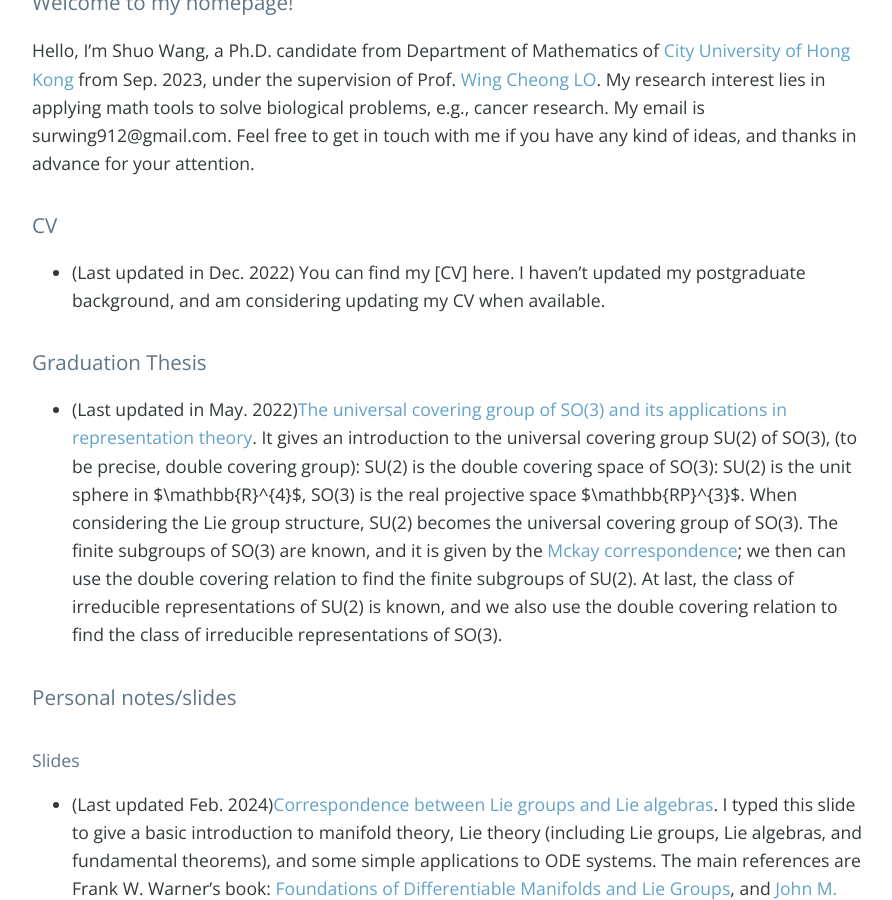
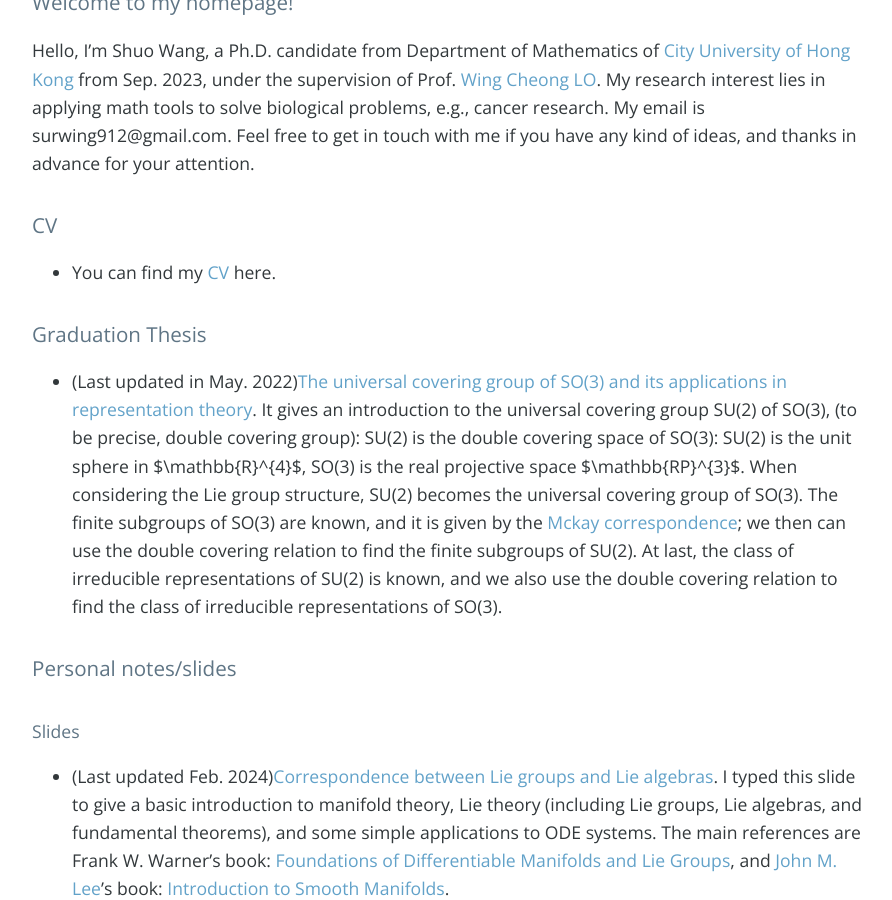
Before and after one commit to Louis-shuo-wang/Louis-shuo-wang.github.io, a Jekyll site: the page built from index.md, in a window 1280 px wide and 900 px high, scrolled down 357 px. Shown: the whole window, without its empty margins (192-1084 px from the left). Built offline with Jekyll 4.4.1, drawn with Linux system fonts in a browser that asks for light colours; nearby versions of some CDN libraries; our own code applies the rules of GitHub Pages for plain Markdown files; the list of posts is cut into pages by our own code; comment, search, counter and statistics services are not loaded.

Commit message:
Update index.md

```diff
--- a/index.md
+++ b/index.md
@@ -3,7 +3,7 @@ Hello, I'm Shuo Wang, a Ph.D. candidate from Department of Mathematics of [City
 
 
 ### CV
-* (Last updated in Dec. 2022) You can find my [CV] here. I haven't updated my postgraduate background, and am considering updating my CV when available.
+* You can find my [CV](notes/CV.docx) here.
 
 
 ### Graduation Thesis
```
